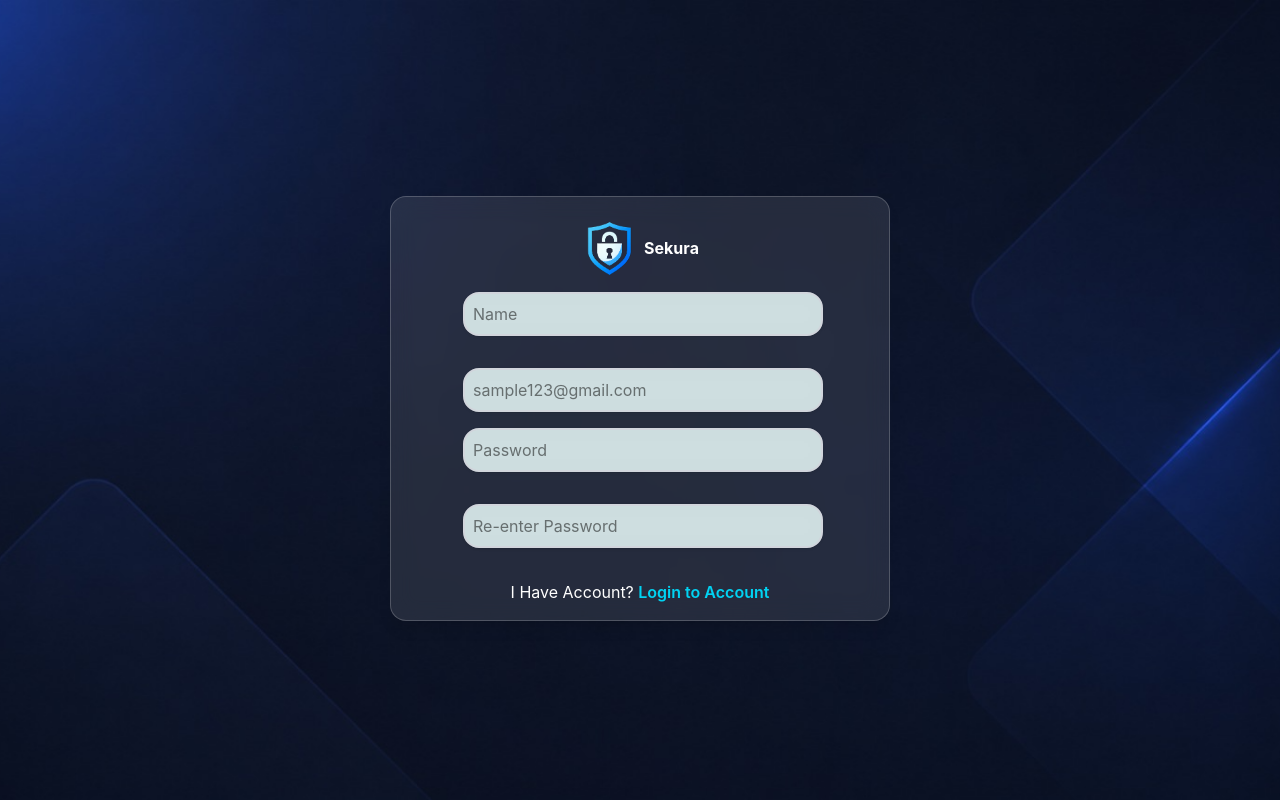
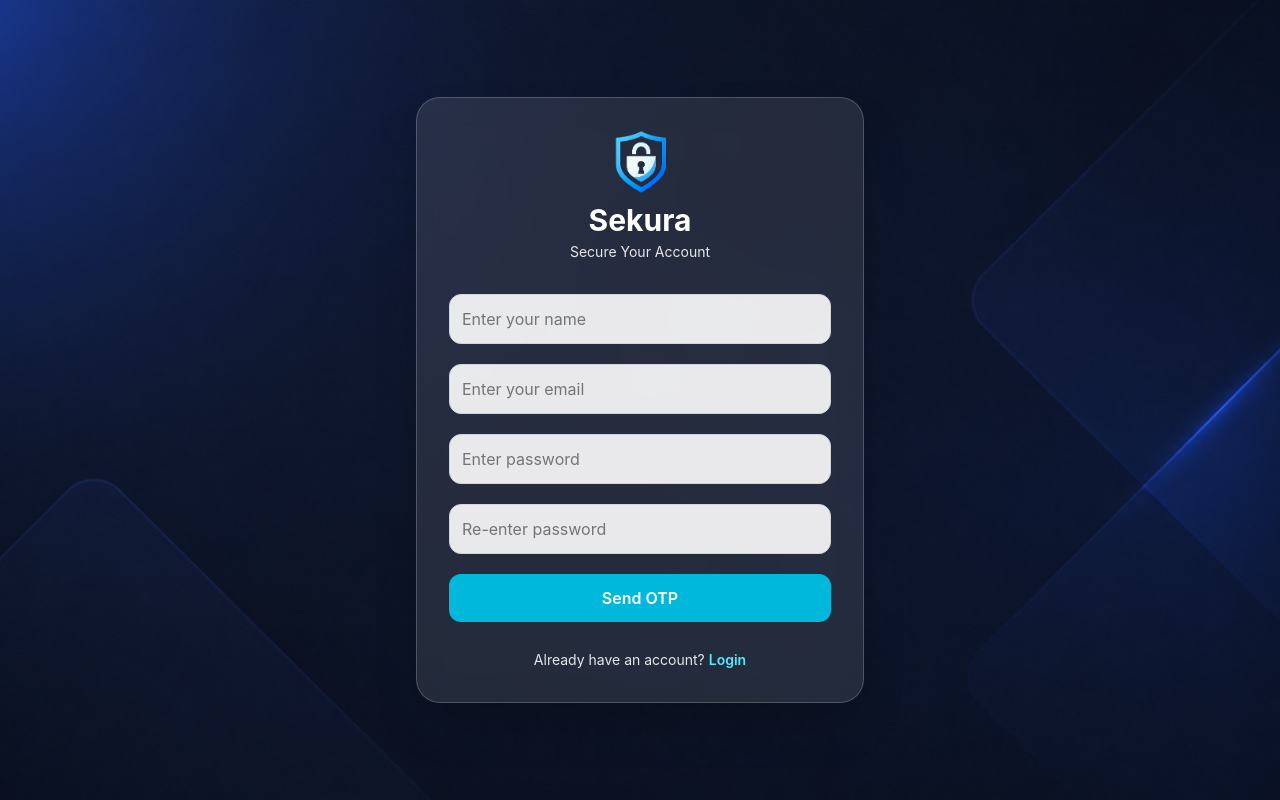
Before and after one commit to vasanth750/Sekura, a React (Vite) app in the folder vite-project/: page /signup in a window 1280 px wide. Built offline with nearby package versions, Linux system fonts and the light colour scheme.

Commit message:
After the email verification and updated the UI of the page

```diff
--- a/vite-project/src/Pages/Signup.jsx
+++ b/vite-project/src/Pages/Signup.jsx
@@ -1,7 +1,11 @@
 import { useState } from 'react';
+
 import axios from 'axios';
 
-import { Link, useNavigate } from 'react-router-dom';
+import {
+    Link,
+    useNavigate
+} from 'react-router-dom';
 
 import img from '../assets/SekuraLogo.png';
 import bg_img from '../assets/image.png';
@@ -14,48 +18,32 @@ function Signup() {
     // STATES
     // =========================
 
-    const [name, setName] = useState("");
-    const [email, setEmail] = useState("");
-    const [password, setPassword] = useState("");
-    const [reEnter, setReEnter] = useState("");
+    const [name, setName] =
+        useState("");
 
-    const [emailValid, setEmailValid] = useState(false);
+    const [email, setEmail] =
+        useState("");
 
-    const [otp, setOtp] = useState("");
+    const [password, setPassword] =
+        useState("");
 
-    const [otpSent, setOtpSent] = useState(false);
+    const [reEnter, setReEnter] =
+        useState("");
 
-    const [otpVerified, setOtpVerified] = useState(false);
+    const [otp, setOtp] =
+        useState("");
 
-    const [emailError, setEmailError] = useState("");
-    const [passwordError, setPasswordError] = useState("");
-    const [rePasswordError, setRePasswordError] = useState("");
-    const [nameError, setNameError] = useState("");
+    const [otpSent, setOtpSent] =
+        useState(false);
 
-    // =========================
-    // FORM VALIDATION
-    // =========================
+    const [otpVerified, setOtpVerified] =
+        useState(false);
 
-    const isFormValid =
-        name &&
-        email &&
-        password &&
-        reEnter &&
-        otpVerified &&
-        !nameError &&
-        !emailError &&
-        !passwordError &&
-        !rePasswordError;
+    const [loading, setLoading] =
+        useState(false);
 
-    // =========================
-    // STYLES
-    // =========================
-
-    const inputStyle = {
-        width: '80%',
-        background: 'rgba(213, 229, 231, 0.96)',
-        backdropFilter: 'blur(10px)'
-    };
+    const [emailError, setEmailError] =
+        useState("");
 
     // =========================
     // EMAIL VALIDATION
@@ -66,123 +54,19 @@ function Signup() {
         const emailPattern =
             /^[^\s@]+@[^\s@]+\.[^\s@]+$/;
 
-        if (email === '') {
+        if (!emailPattern.test(email)) {
 
-            setEmailError('');
-            setEmailValid(false);
+            setEmailError(
+                "Enter valid email address"
+            );
+
+            return false;
 
         }
 
-        else if (!emailPattern.test(email)) {
+        setEmailError("");
 
-            setEmailError(
-                'Enter valid email address'
-            );
-
-            setEmailValid(false);
-
-        }
-
-        else {
-
-            setEmailError('');
-            setEmailValid(true);
-
-        }
-
-    };
-
-    // =========================
-    // PASSWORD VALIDATION
-    // =========================
-
-    const validatePassword = (password) => {
-
-        const passwordPattern =
-            /^(?=.*[a-z])(?=.*[A-Z])(?=.*\d)(?=.*[@$!%*?&]).{8,}$/;
-
-        if (password === '') {
-
-            setPasswordError('');
-
-        }
-
-        else if (
-            !passwordPattern.test(password)
-        ) {
-
-            setPasswordError(
-                'Password must contain uppercase, lowercase, number and special character'
-            );
-
-        }
-
-        else {
-
-            setPasswordError('');
-
-        }
-
-    };
-
-    // =========================
-    // RE PASSWORD VALIDATION
-    // =========================
-
-    const validateRePassword = (
-        rePassword,
-        password
-    ) => {
-
-        if (rePassword === '') {
-
-            setRePasswordError('');
-
-        }
-
-        else if (
-            rePassword !== password
-        ) {
-
-            setRePasswordError(
-                "Password doesn't match"
-            );
-
-        }
-
-        else {
-
-            setRePasswordError('');
-
-        }
-
-    };
-
-    // =========================
-    // NAME VALIDATION
-    // =========================
-
-    const validateName = (name) => {
-
-        if (name === '') {
-
-            setNameError('');
-
-        }
-
-        else if (name.length < 3) {
-
-            setNameError(
-                'Name must contain minimum 3 characters'
-            );
-
-        }
-
-        else {
-
-            setNameError('');
-
-        }
+        return true;
 
     };
 
@@ -192,7 +76,13 @@ function Signup() {
 
     const sendOTP = async () => {
 
-        setOtpSent(true);
+        if (!validateEmail(email)) {
+
+            return;
+
+        }
+
+        setLoading(true);
 
         try {
 
@@ -205,6 +95,8 @@ function Signup() {
                 }
 
             );
+
+            setOtpSent(true);
 
         }
 
@@ -226,6 +118,12 @@ function Signup() {
 
         }
 
+        finally {
+
+            setLoading(false);
+
+        }
+
     };
 
     // =========================
@@ -233,6 +131,8 @@ function Signup() {
     // =========================
 
     const verifyOTP = async () => {
+
+        setLoading(true);
 
         try {
 
@@ -269,6 +169,12 @@ function Signup() {
 
         }
 
+        finally {
+
+            setLoading(false);
+
+        }
+
     };
 
     // =========================
@@ -276,6 +182,8 @@ function Signup() {
     // =========================
 
     const handleSignup = async () => {
+
+        setLoading(true);
 
         try {
 
@@ -287,7 +195,8 @@ function Signup() {
                     {
                         Name: name,
                         Email: email,
-                        Password: password
+                        Password: password,
+                        RePassword: reEnter
                     }
 
                 );
@@ -295,11 +204,10 @@ function Signup() {
             localStorage.setItem(
 
                 "token",
+
                 response.data.token
 
             );
-
-            alert(response.data.message);
 
             navigate("/dashboard");
 
@@ -323,138 +231,216 @@ function Signup() {
 
         }
 
+        finally {
+
+            setLoading(false);
+
+        }
+
     };
+
+    // =========================
+    // JSX
+    // =========================
 
     return (
 
-        <>
         <div
-                className='flex justify-center items-center min-h-screen py-5'
+
+            className='min-h-screen flex items-center justify-center px-4'
+
             style={{
-                    backgroundImage: `url(${bg_img})`,
+
+                backgroundImage:
+                    `url(${bg_img})`,
+
                 backgroundSize: 'cover',
-                    backgroundRepeat: 'no-repeat',
+
                 backgroundPosition: 'center'
+
             }}
+
         >
 
             <div
-                    className='mt-4 shadow-lg rounded-2xl p-4 relative bg-transparent'
+
+                className='w-full max-w-md rounded-3xl p-8 shadow-2xl'
+
                 style={{
-                        width: '500px',
-                        background: 'rgba(255,255,255,0.1)',
-                        backdropFilter: 'blur(12px)',
-                        border: '1px solid rgba(255,255,255,0.2)'
+
+                    background:
+                        'rgba(255,255,255,0.1)',
+
+                    backdropFilter:
+                        'blur(15px)',
+
+                    border:
+                        '1px solid rgba(255,255,255,0.2)'
+
                 }}
+
             >
 
-                    <div className='text-center mb-4'>
+                {/* LOGO */}
 
-                        <h2 className='text-white font-bold mt-2 flex items-center justify-center gap-2'>
+                <div className='flex flex-col items-center mb-8'>
 
                     <img
+
                         src={img}
+
                         alt='Sekura Logo'
-                                style={{
-                                    width: '55px',
-                                    height: '55px',
-                                    objectFit: 'contain'
-                                }}
+
+                        className='w-16 h-16 object-contain mb-2'
+
                     />
+
+                    <h1 className='text-white text-3xl font-bold'>
 
                         Sekura
 
-                        </h2>
+                    </h1>
+
+                    <p className='text-gray-200 text-sm mt-1'>
+
+                        Secure Your Account
+
+                    </p>
 
                 </div>
 
-                    <form className='flex flex-col items-center gap-4'>
+                {/* FORM */}
+
+                <div className='space-y-5'>
 
                     {/* NAME */}
 
-                        <div className='h-[60px] w-[450px] ml-24'>
+                    <input
+
+                        type='text'
+
+                        placeholder='Enter your name'
+
+                        value={name}
+
+                        onChange={(e) =>
+                            setName(e.target.value)
+                        }
+
+                        className='w-full rounded-xl p-3 outline-none border border-gray-300 bg-white/90'
+
+                    />
+
+                    {/* EMAIL */}
+
+                    <div>
 
                         <input
-                                className='rounded-2xl shadow-sm border-2 border-gray-300 p-2 outline-none'
-                                placeholder='Name'
-                                value={name}
-                                onChange={(e) => {
 
-                                    setName(e.target.value);
+                            type='email'
 
-                                    validateName(
-                                        e.target.value
-                                    );
+                            placeholder='Enter your email'
 
-                                }}
-                                style={inputStyle}
+                            value={email}
+
+                            onChange={(e) =>
+                                setEmail(e.target.value)
+                            }
+
+                            className='w-full rounded-xl p-3 outline-none border border-gray-300 bg-white/90'
+
                         />
 
                         {
-                                nameError && (
 
-                                    <p className='text-red-500 m-0'>
-                                        {nameError}
+                            emailError && (
+
+                                <p className='text-red-400 text-sm mt-1'>
+
+                                    {emailError}
+
                                 </p>
 
                             )
+
                         }
 
                     </div>
 
-                        {/* EMAIL */}
-
-                        <div className='w-[450px] ml-24'>
+                    {/* PASSWORD */}
 
                     <input
-                                type='email'
-                                className='rounded-2xl shadow-sm border-2 border-gray-300 p-2 outline-none'
-                                placeholder='sample123@gmail.com'
-                                value={email}
-                                onChange={(e) => {
 
-                                    setEmail(e.target.value);
+                        type='password'
 
-                                    validateEmail(
-                                        e.target.value
-                                    );
+                        placeholder='Enter password'
 
-                                }}
-                                style={inputStyle}
+                        value={password}
+
+                        onChange={(e) =>
+                            setPassword(e.target.value)
+                        }
+
+                        className='w-full rounded-xl p-3 outline-none border border-gray-300 bg-white/90'
+
                     />
 
-                            {
-                                emailError && (
+                    {/* RE PASSWORD */}
 
-                                    <p className='text-red-500 m-0'>
-                                        {emailError}
-                                    </p>
+                    <input
 
-                                )
+                        type='password'
+
+                        placeholder='Re-enter password'
+
+                        value={reEnter}
+
+                        onChange={(e) =>
+                            setReEnter(e.target.value)
                         }
 
+                        className='w-full rounded-xl p-3 outline-none border border-gray-300 bg-white/90'
+
+                    />
+
+                    {/* SEND OTP */}
+
                     {
-                                emailValid &&
+
                         !otpSent && (
 
                             <button
-                                        type='button'
+
                                 onClick={sendOTP}
-                                        className='bg-cyan-500 text-white px-4 py-2 rounded mt-2'
+
+                                disabled={loading}
+
+                                className='w-full bg-cyan-500 hover:bg-cyan-600 transition-all text-white font-semibold py-3 rounded-xl'
+
                             >
 
-                                        Send OTP
+                                {
+
+                                    loading
+                                        ? "Sending OTP..."
+                                        : "Send OTP"
+
+                                }
 
                             </button>
 
                         )
+
                     }
 
+                    {/* OTP SECTION */}
+
                     {
+
                         otpSent &&
                         !otpVerified && (
 
-                                    <div className='mt-2'>
+                            <div className='space-y-4'>
 
                                 <input
 
@@ -468,163 +454,114 @@ function Signup() {
                                         setOtp(e.target.value)
                                     }
 
-                                            className='rounded-2xl shadow-sm border-2 border-gray-300 p-2 outline-none'
-
-                                            style={inputStyle}
+                                    className='w-full rounded-xl p-3 outline-none border border-gray-300 bg-white/90'
 
                                 />
 
                                 <button
-                                            type='button'
+
                                     onClick={verifyOTP}
-                                            className='bg-green-500 text-white px-4 py-2 rounded mt-2'
+
+                                    disabled={loading}
+
+                                    className='w-full bg-green-500 hover:bg-green-600 transition-all text-white font-semibold py-3 rounded-xl'
+
                                 >
 
-                                            Verify OTP
+                                    {
+
+                                        loading
+                                            ? "Verifying..."
+                                            : "Verify OTP"
+
+                                    }
 
                                 </button>
 
                             </div>
 
                         )
+
                     }
 
+                    {/* VERIFIED */}
+
                     {
+
                         otpVerified && (
 
-                                    <p className='text-green-400 mt-2'>
+                            <div className='bg-green-500/20 border border-green-400 rounded-xl p-3 text-center'>
+
+                                <p className='text-green-300 font-medium'>
 
                                     Email Verified Successfully
 
                                 </p>
 
-                                )
-                            }
-
                             </div>
 
-                        {/* PASSWORD */}
+                        )
 
-                        <div className='h-[60px] w-[450px] ml-24'>
-
-                            <input
-                                type='password'
-                                className='rounded-2xl shadow-sm border-2 border-gray-300 p-2 outline-none'
-                                placeholder='Password'
-                                value={password}
-                                onChange={(e) => {
-
-                                    setPassword(
-                                        e.target.value
-                                    );
-
-                                    validatePassword(
-                                        e.target.value
-                                    );
-
-                                }}
-                                style={inputStyle}
-                            />
-
-                            {
-                                passwordError && (
-
-                                    <p className='text-red-500 m-0'>
-                                        {passwordError}
-                                    </p>
-
-                                )
                     }
-
-                        </div>
-
-                        {/* RE PASSWORD */}
-
-                        <div className='h-[60px] w-[450px] ml-24'>
-
-                            <input
-                                type='password'
-                                className='rounded-2xl shadow-sm border-2 border-gray-300 p-2 outline-none'
-                                placeholder='Re-enter Password'
-                                value={reEnter}
-                                onChange={(e) => {
-
-                                    setReEnter(
-                                        e.target.value
-                                    );
-
-                                    validateRePassword(
-
-                                        e.target.value,
-
-                                        password
-
-                                    );
-
-                                }}
-                                style={inputStyle}
-                            />
-
-                            {
-                                rePasswordError && (
-
-                                    <p className='text-red-500 m-0'>
-                                        {rePasswordError}
-                                    </p>
-
-                                )
-                            }
-
-                        </div>
 
                     {/* SIGNUP */}
 
                     {
+
                         otpVerified && (
 
                             <button
-                                    type='button'
-                                    className={`
-                                        rounded w-[300px] py-2 font-semibold text-white transition-colors
-                                        ${isFormValid
-                                            ? 'bg-blue-600 hover:bg-blue-700 cursor-pointer'
-                                            : 'bg-gray-500 cursor-not-allowed'}
-                                    `}
-                                    disabled={!isFormValid}
+
                                 onClick={handleSignup}
+
+                                disabled={loading}
+
+                                className='w-full bg-blue-600 hover:bg-blue-700 transition-all text-white font-semibold py-3 rounded-xl'
+
                             >
 
-                                    Signup
+                                {
+
+                                    loading
+                                        ? "Creating Account..."
+                                        : "Signup"
+
+                                }
 
                             </button>
 
                         )
+
                     }
 
-                        <p className='text-white'>
+                    {/* LOGIN */}
 
-                            I Have Account?{" "}
+                    <p className='text-center text-gray-200 text-sm pt-2'>
+
+                        Already have an account?{" "}
 
                         <Link
+
                             to="/login"
-                                className='text-cyan-400 no-underline font-semibold'
+
+                            className='text-cyan-300 font-semibold no-underline'
+
                         >
 
-                                Login to Account
+                            Login
 
                         </Link>
 
                     </p>
 
-                    </form>
+                </div>
 
             </div>
 
         </div>
 
-        </>
+    );
 
-    );
 }
 
 export default Signup;
```
Also changed, not shown: 1 other file (tests, documents, lock files or other folders). Lines whose indentation alone changed are shown as unchanged.
